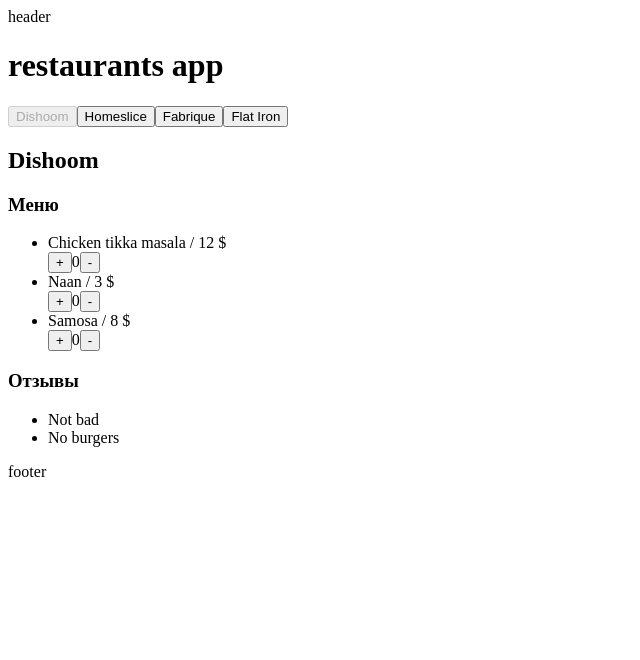
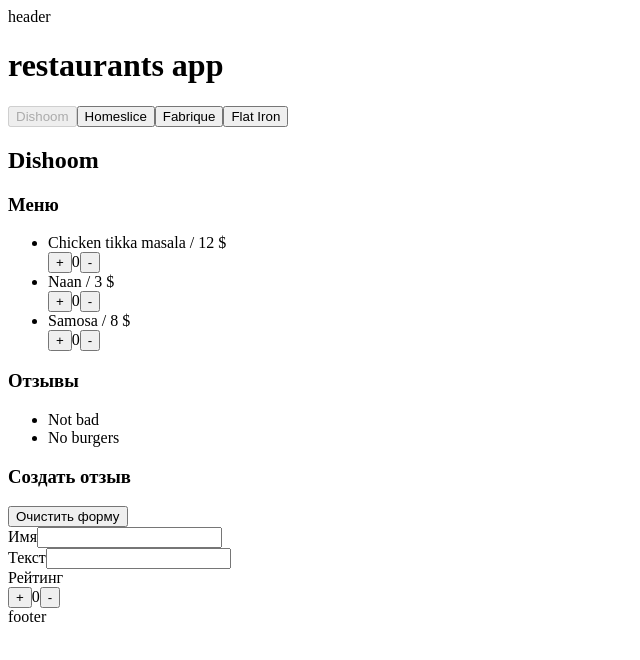
Before and after one commit to SvetlanaSmirnova65/react202408, a React (Vite) app: page / in a window 1280 px wide. Shown: the top 660 px of the page, without its empty margins (0-640 px from the left). Built offline with nearby package versions, Linux system fonts and the light colour scheme.

Commit message:
Форма отзыва

```diff
--- /dev/null
+++ b/src/components/restaurant-counter/restaurant-counter.jsx
@@ -0,0 +1,8 @@
+import { useCount } from "./use-counter";
+import { Counter } from "../counter/counter";
+
+export const RestaurantCounter = () => {
+    const { value, increment, decrement } = useCount();
+
+    return <Counter value={value} increment={increment} decrement={decrement}/>
+};
--- /dev/null
+++ b/src/components/restaurant-counter/use-counter.js
@@ -0,0 +1,29 @@
+import { useState } from "react";
+
+const maxValue = 5;
+const minValue = 0;
+
+export const useCount = () => {
+    const [value, setValue] = useState(0);
+
+
+    const increment = () => {
+        if (value >= maxValue)
+            return;
+
+        setValue(value + 1);
+    }
+
+    const decrement = () => {
+        if (value <= minValue)
+            return;
+
+        setValue(value - 1);
+    }
+
+    return {
+        value,
+        increment,
+        decrement,
+    };
+};
--- a/src/components/restaurant/restaurant.jsx
+++ b/src/components/restaurant/restaurant.jsx
@@ -1,5 +1,5 @@
-import { Counter } from "../counter/counter";
 import { Menu } from "../menu/menu";
+import { ReviewForm } from "../review-form/review-form";
 import { Reviews } from "../reviews/reviews";
 
 export const Restaurant = ({ name, menu, reviews }) => {
@@ -14,6 +14,8 @@
       {menu.length ? <Menu menu={menu} /> : <div>Нет меню</div>}
       <h3>Отзывы</h3>
       {reviews.length ? <Reviews reviews={reviews} /> : <div>Нет отзывов</div>}
+      <h3>Создать отзыв</h3>
+      <ReviewForm/>
     </section>
   );
 };
--- /dev/null
+++ b/src/components/review-form/review-form.jsx
@@ -0,0 +1,39 @@
+import {useForm} from "./use-form";
+import { RestaurantCounter } from "../restaurant-counter/restaurant-counter";
+
+export const ReviewForm = () => {
+    const {form, setName, setText, setIncrementRating, setDecrementRating, clearForm} = useForm();
+    const {name, text, rating} = form;
+
+    return (
+        <div>
+            <div>
+                <button onClick={clearForm}>Очистить форму</button>
+            </div>
+            <div>
+                <span>Имя</span>
+                <input
+                    type='text'
+                    value={name}
+                    onChange={setName}
+                />
+            </div>
+            <div>
+                <span>Текст</span>
+                <input
+                    type='text'
+                    value={text}
+                    onChange={setText}
+                />
+            </div>
+            <div>
+                <span>Рейтинг</span>
+                <RestaurantCounter
+                    value={rating}
+                    increment={setIncrementRating}
+                    decrement={setDecrementRating}
+                />
+            </div>
+        </div>
+    )
+}
--- /dev/null
+++ b/src/components/review-form/use-form.js
@@ -0,0 +1,42 @@
+import {useReducer} from "react";
+
+const DEFAULT_FROM_VALUE = {
+    name: '',
+    text: '',
+    rating: 1
+}
+
+const reducer = (state, {type, payload}) => {
+    switch (type) {
+        case 'SET_NAME':
+            return {...state, name: payload.target.value};
+        case 'SET_TEXT':
+            return {...state, text: payload.target.value};
+        case 'INCREMENT_RATING':
+            return {...state, rating: Math.min(state.rating + 1, 5)};
+        case 'DECREMENT_RATING':
+            return {...state, rating: Math.max(state.rating - 1, 1)};
+        case 'CLEAR_FORM':
+            return {...DEFAULT_FROM_VALUE};
+        default:
+            return state;
+        }
+}
+
+export const useForm = () => {
+    const [form, dispatch] = useReducer(reducer, DEFAULT_FROM_VALUE);
+    const setName = (event) => dispatch({type: 'SET_NAME', payload: event});
+    const setText = (event) => dispatch({type: 'SET_TEXT', payload: event});
+    const setIncrementRating = () => dispatch({type: 'INCREMENT_RATING'});
+    const setDecrementRating = () => dispatch({type: 'DECREMENT_RATING'});
+    const clearForm = () => dispatch({type: 'CLEAR_FORM'});
+
+    return {
+        form,
+        setName,
+        setText,
+        setIncrementRating,
+        setDecrementRating,
+        clearForm
+    }
+}
```
